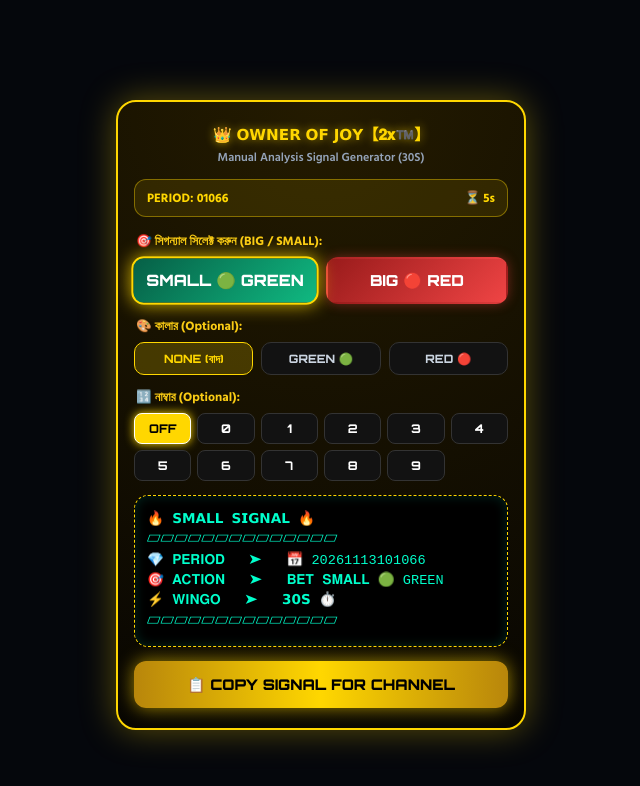
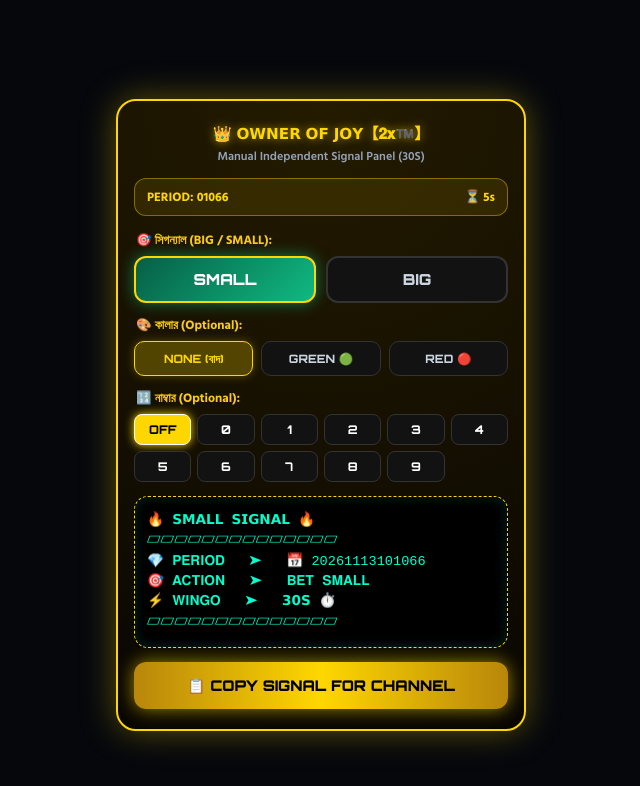
Before and after one commit to johirul22369/Outotextai, a plain HTML site: page index.html in a window 1280 px wide. Shown: the whole page, without its empty margins (319-959 px from the left). Drawn offline with Linux system fonts and the light colour scheme.

```diff
--- a/index.html
+++ b/index.html
@@ -91,26 +91,24 @@
             font-weight: 900;
             font-size: 0.95rem;
             cursor: pointer;
-            border: 2px solid transparent;
+            border: 2px solid #333;
+            background: #121212;
+            color: #cbd5e1;
             transition: 0.15s;
         }
 
-        .btn-big {
+        .action-btn.btn-big.active {
             background: linear-gradient(135deg, #991b1b, #ef4444);
             color: #fff;
-            box-shadow: 0 0 12px rgba(239, 68, 68, 0.4);
+            border-color: #ffd700;
+            box-shadow: 0 0 15px rgba(239, 68, 68, 0.6);
         }
 
-        .btn-small {
+        .action-btn.btn-small.active {
             background: linear-gradient(135deg, #065f46, #10b981);
             color: #fff;
-            box-shadow: 0 0 12px rgba(16, 185, 129, 0.4);
-        }
-
-        .action-btn.active {
             border-color: #ffd700;
-            transform: scale(1.03);
-            box-shadow: 0 0 18px rgba(255, 215, 0, 0.8);
+            box-shadow: 0 0 15px rgba(16, 185, 129, 0.6);
         }
 
         /* অপশনাল কালার বাটন */
@@ -122,7 +120,7 @@
         }
 
         .opt-btn {
-            padding: 8px 4px;
+            padding: 9px 4px;
             border-radius: 10px;
             background: #121212;
             border: 1.5px solid #333;
@@ -135,8 +133,9 @@
 
         .opt-btn.active {
             border-color: #ffd700;
-            background: rgba(255, 215, 0, 0.2);
+            background: rgba(255, 215, 0, 0.25);
             color: #ffd700;
+            box-shadow: 0 0 10px rgba(255, 215, 0, 0.3);
         }
 
         /* অপশনাল নাম্বার বাটন (0-9) */
@@ -221,7 +220,7 @@
     <div class="panel-box">
         <div class="panel-header">
             <h2>👑 𝗢𝗪𝗡𝗘𝗥 𝗢𝗙 𝗝𝗢𝗬【𝟐𝐱™️】</h2>
-            <p>Manual Analysis Signal Generator (30S)</p>
+            <p>Manual Independent Signal Panel (30S)</p>
         </div>
 
         <!-- লাইভ পিরিয়ড ও টাইমার -->
@@ -230,14 +229,14 @@
             <span id="timerDisplay">⏳ 30s</span>
         </div>
 
-        <!-- ১. মেইন সিগন্যাল (BIG / SMALL) -->
-        <div class="section-label">🎯 সিগন্যাল সিলেক্ট করুন (BIG / SMALL):</div>
+        <!-- ১. মেইন সিগন্যাল (BIG / SMALL স্বাধীন) -->
+        <div class="section-label">🎯 সিগন্যাল (BIG / SMALL):</div>
         <div class="main-btn-grid">
-            <button class="action-btn btn-small active" id="btnSmall" onclick="selectSize('SMALL')">SMALL 🟢 GREEN</button>
-            <button class="action-btn btn-big" id="btnBig" onclick="selectSize('BIG')">BIG 🔴 RED</button>
+            <button class="action-btn btn-small active" id="btnSmall" onclick="selectSize('SMALL')">SMALL</button>
+            <button class="action-btn btn-big" id="btnBig" onclick="selectSize('BIG')">BIG</button>
         </div>
 
-        <!-- ২. অপশনাল কালার -->
+        <!-- ২. অপশনাল কালার (স্বাধীনভাবে সিলেক্ট করা যাবে) -->
         <div class="section-label">🎨 কালার (Optional):</div>
         <div class="opt-color-grid">
             <button class="opt-btn active" id="colNone" onclick="selectColor('NONE')">NONE (বাদ)</button>
@@ -245,7 +244,7 @@
             <button class="opt-btn" id="colRed" onclick="selectColor('RED 🔴')">RED 🔴</button>
         </div>
 
-        <!-- ৩. অপশনাল নাম্বার -->
+        <!-- ৩. অপশনাল নাম্বার (0-9) -->
         <div class="section-label">🔢 নাম্বার (Optional):</div>
         <div class="num-grid" id="numGrid">
             <button class="num-btn active" onclick="selectNum('NONE', this)">OFF</button>
@@ -313,10 +312,9 @@
 
         function buildSignalText() {
             let titleEmoji = selectedSize === 'SMALL' ? "🔥 𝗦𝗠𝗔𝗟𝗟 𝗦𝗜𝗚𝗡𝗔𝗟 🔥" : "🔥 𝗕𝗜𝗚 𝗦𝗜𝗚𝗡𝗔𝗟 🔥";
+            let sizePart = selectedSize === 'SMALL' ? "𝐁𝐄𝐓 𝐒𝐌𝐀𝐋𝐋" : "𝐁𝐄𝐓 𝐁𝐈𝐆";
 
-            // কালার নামসহ টেক্সট ফিক্সড করা
-            let sizePart = selectedSize === 'SMALL' ? "𝐁𝐄𝐓 𝐒𝐌𝐀𝐋𝐋 🟢 GREEN" : "𝐁𝐄𝐓 𝐁𝐈𝐆 🔴 RED";
-
+            // কালার ও নাম্বার স্বাধীনভাবে যুক্ত করা
             let extraParts = [];
             if (selectedColor !== 'NONE') {
                 extraParts.push(toBoldUnicode(selectedColor));
```
